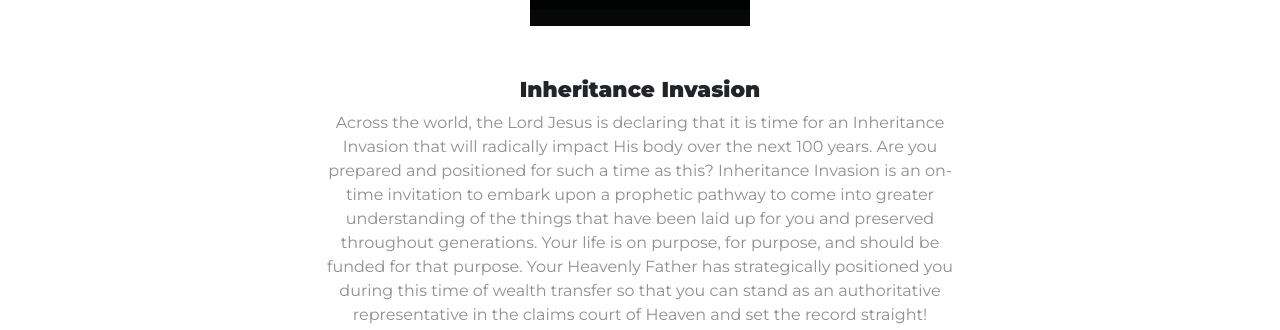
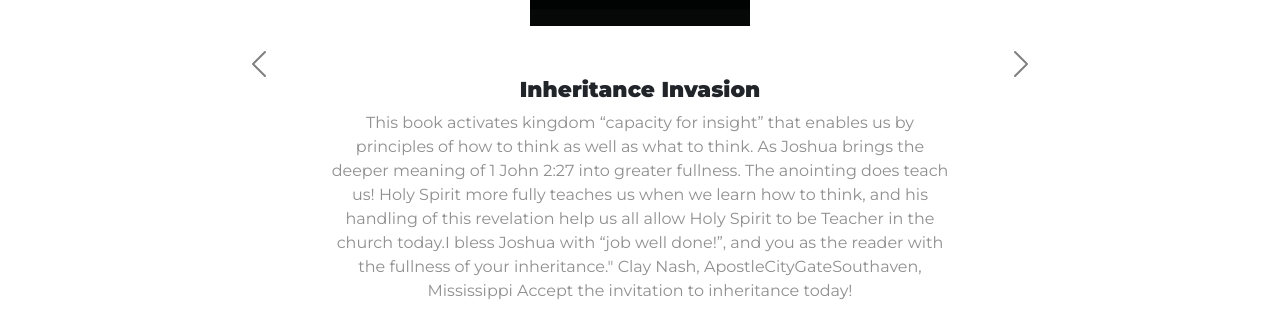
Before and after one commit to Nadir-Urbina/jtm, a plain HTML site: page index.html in a window 1280 px wide. Shown: the part 1163-1493 px from the top of the page. Drawn offline with nearby package versions, Linux system fonts and the light colour scheme.

```diff
--- a/index.html
+++ b/index.html
@@ -132,36 +132,7 @@
               />
               <h3>Inheritance Invasion</h3>
               <p>
-                Across the world, the Lord Jesus is declaring that it is time
-                for an Inheritance Invasion that will radically impact His body
-                over the next 100 years. Are you prepared and positioned for
-                such a time as this? Inheritance Invasion is an on-time
-                invitation to embark upon a prophetic pathway to come into
-                greater understanding of the things that have been laid up for
-                you and preserved throughout generations. Your life is on
-                purpose, for purpose, and should be funded for that purpose.
-                Your Heavenly Father has strategically positioned you during
-                this time of wealth transfer so that you can stand as an
-                authoritative representative in the claims court of Heaven and
-                set the record straight! Inheritance Invasion is a bible-based
-                strategy by the Holy Spirit to walk into the greatest days of
-                your life enabled to fulfill greater Kingdom Purposes than has
-                entered your imagination. In this book, you will * Experience
-                God's dream for a restorative generation* Be given a divine
-                mandate to receive things previous generations missed* See that
-                there is "more in store" than you ever knew before* Learn to
-                establish a protective prayer hedge * Learn how to sponsor
-                greater kingdom exploits* Learn how to loose powerful arrows
-                into the kingdom of darkness to bring confusion to the camp of
-                your adversary* See a healthy prophetic process at work Listen
-                to what Clay Nash says about Inheritance Invasion. "I write with
-                great joy about this powerful book by Joshua Todd! What an honor
-                to get to know Joshua and his family during the last few years,
-                to observe his leadership skills expand and mature in
-                significance. I can see the validity of the revelation and the
-                depth of spiritual understanding he shows in the way he has
-                handled it.We need this level of maturity in this
-                generation.This book activates kingdom “capacity for insight”
+                This book activates kingdom “capacity for insight”
                 that enables us by principles of how to think as well as what to
                 think. As Joshua brings the deeper meaning of 1 John 2:27 into
                 greater fullness. The anointing does teach us! Holy Spirit more
```
